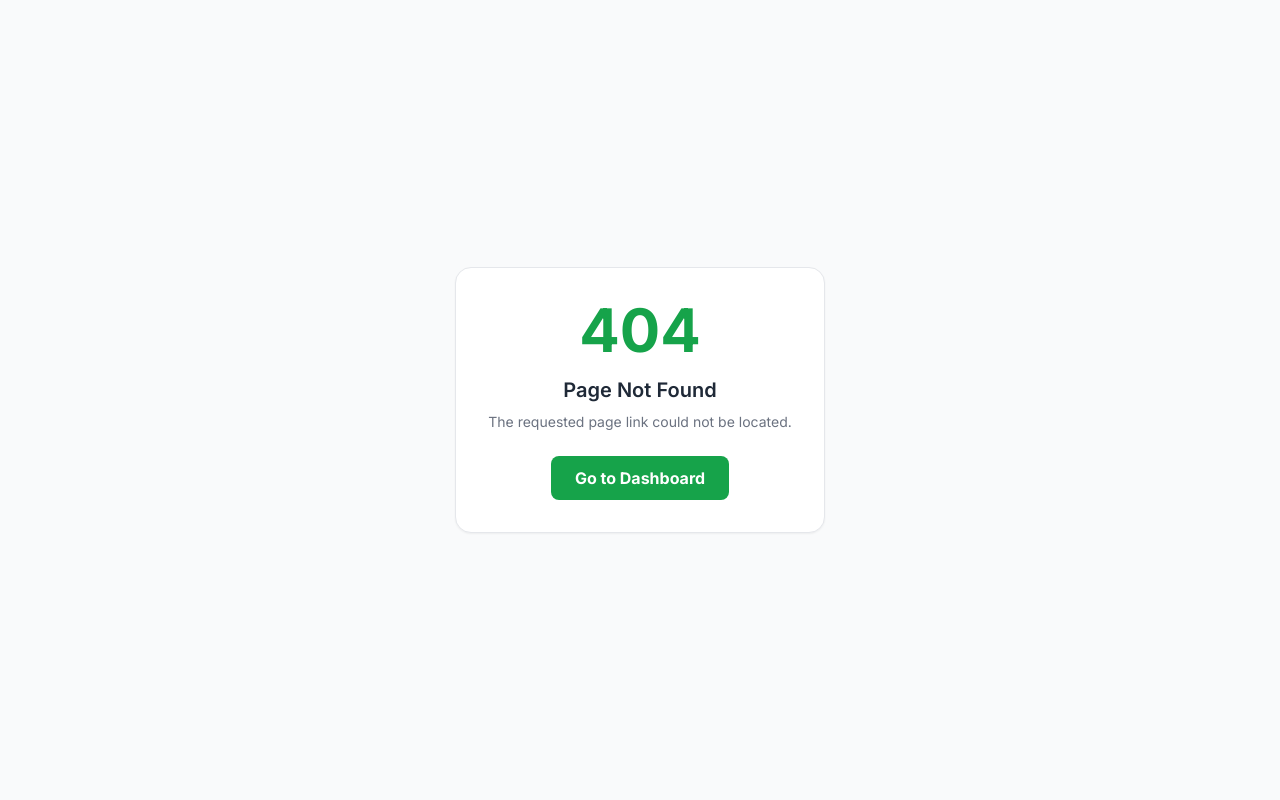
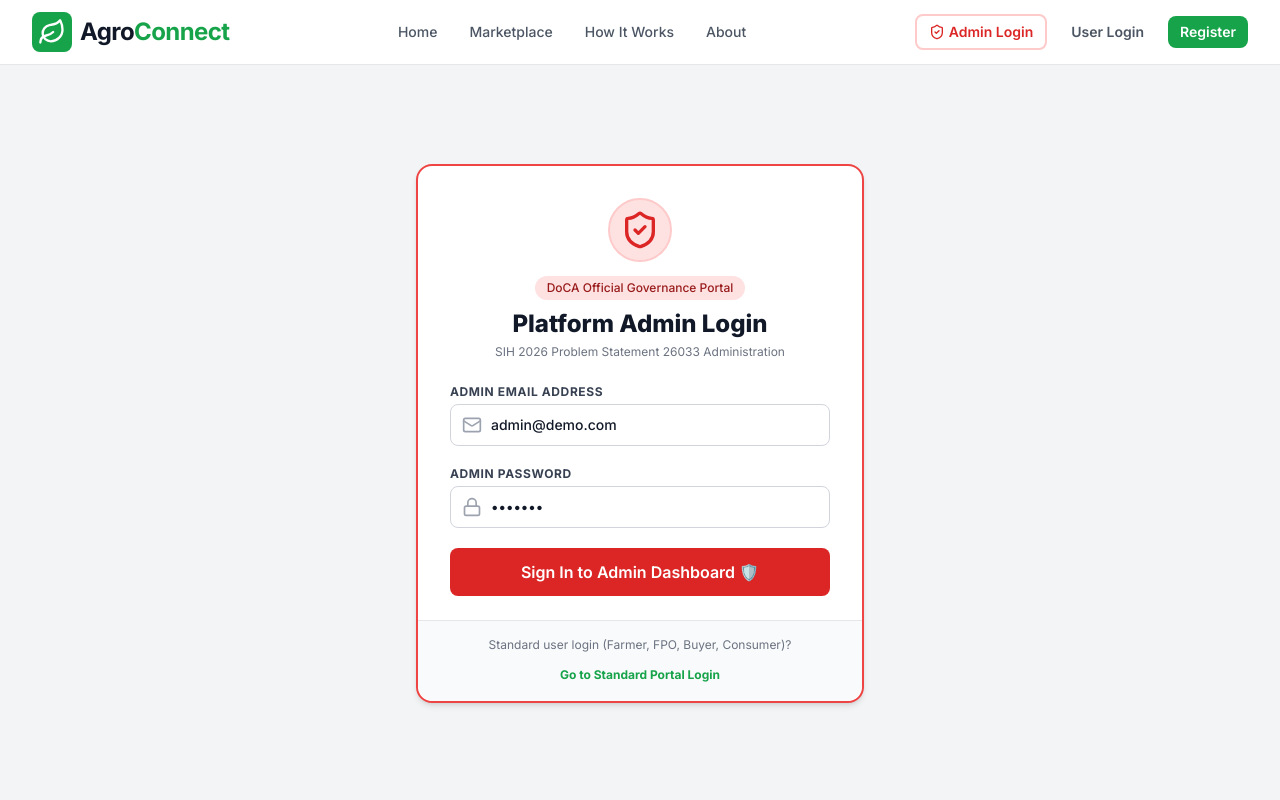
Before and after one commit to lokendrakkumar01/KisanDirect, a React (Vite) app in the folder client/: page /admin/login in a window 1280 px wide. Before the commit this address had no page. Shown: the top 800 px of the page. Built offline with nearby package versions, Linux system fonts and the light colour scheme.

Commit message:
Add dedicated Admin Login page at /admin/login and Admin Login navigation button

```diff
--- a/client/src/components/layout/PublicNav.jsx
+++ b/client/src/components/layout/PublicNav.jsx
@@ -1,8 +1,9 @@
 import React, { useState } from 'react';
 import { Link, useLocation } from 'react-router-dom';
-import { Menu, X } from 'lucide-react';
+import { Menu, X, ShieldCheck } from 'lucide-react';
 import { Logo } from './Logo';
 import { Button } from '../ui/Button';
+
 export const PublicNav = () => {
     const [isMobileMenuOpen, setIsMobileMenuOpen] = useState(false);
     const location = useLocation();
@@ -10,12 +11,12 @@ export const PublicNav = () => {
         { name: 'Home', path: '/' },
         { name: 'Marketplace', path: '/marketplace' },
         { name: 'How It Works', path: '/how-it-works' },
-        { name: 'For Farmers', path: '/for-farmers' },
-        { name: 'For Buyers', path: '/for-buyers' },
         { name: 'About', path: '/about' },
     ];
     const isActive = (path) => location.pathname === path;
-    return (<nav className="bg-white border-b border-gray-200 sticky top-0 z-50">
+
+    return (
+        <nav className="bg-white border-b border-gray-200 sticky top-0 z-50">
             <div className="max-w-7xl mx-auto px-4 sm:px-6 lg:px-8">
                 <div className="flex justify-between h-16">
                     <div className="flex items-center">
@@ -23,42 +24,73 @@ export const PublicNav = () => {
                     </div>
 
                     <div className="hidden md:flex items-center space-x-8">
-            {navLinks.map((link) => (<Link key={link.name} to={link.path} className={`text-sm font-medium transition-colors ${isActive(link.path) ? 'text-green-600' : 'text-gray-600 hover:text-green-600'}`}>
+                        {navLinks.map((link) => (
+                            <Link
+                                key={link.name}
+                                to={link.path}
+                                className={`text-sm font-medium transition-colors ${isActive(link.path) ? 'text-green-600 font-bold' : 'text-gray-600 hover:text-green-600'}`}
+                            >
                                 {link.name}
-              </Link>))}
+                            </Link>
+                        ))}
                     </div>
 
-          <div className="hidden md:flex items-center space-x-4">
+                    <div className="hidden md:flex items-center space-x-3">
+                        <Link to="/admin/login">
+                            <Button variant="outline" size="sm" className="text-red-600 border-red-200 hover:bg-red-50 font-bold flex items-center gap-1">
+                                <ShieldCheck className="w-4 h-4" /> Admin Login
+                            </Button>
+                        </Link>
                         <Link to="/login">
-              <Button variant="ghost">Login</Button>
+                            <Button variant="ghost" size="sm">User Login</Button>
                         </Link>
                         <Link to="/register">
-              <Button variant="primary">Register</Button>
+                            <Button variant="primary" size="sm">Register</Button>
                         </Link>
                     </div>
 
-          <div className="flex items-center md:hidden">
-            <button onClick={() => setIsMobileMenuOpen(!isMobileMenuOpen)} className="text-gray-500 hover:text-gray-900 focus:outline-none">
+                    <div className="flex items-center md:hidden gap-2">
+                        <Link to="/admin/login">
+                            <Button variant="outline" size="sm" className="text-red-600 border-red-200 px-2 text-xs font-bold">
+                                Admin 🛡️
+                            </Button>
+                        </Link>
+                        <button onClick={() => setIsMobileMenuOpen(!isMobileMenuOpen)} className="text-gray-500 hover:text-gray-900 focus:outline-none p-1">
                             {isMobileMenuOpen ? <X className="h-6 w-6"/> : <Menu className="h-6 w-6"/>}
                         </button>
                     </div>
                 </div>
             </div>
 
-      {isMobileMenuOpen && (<div className="md:hidden bg-white border-b border-gray-200">
+            {isMobileMenuOpen && (
+                <div className="md:hidden bg-white border-b border-gray-200">
                     <div className="px-2 pt-2 pb-3 space-y-1 sm:px-3">
-            {navLinks.map((link) => (<Link key={link.name} to={link.path} className={`block px-3 py-2 rounded-md text-base font-medium ${isActive(link.path) ? 'bg-green-50 text-green-600' : 'text-gray-700 hover:bg-gray-50'}`} onClick={() => setIsMobileMenuOpen(false)}>
+                        {navLinks.map((link) => (
+                            <Link
+                                key={link.name}
+                                to={link.path}
+                                className={`block px-3 py-2 rounded-md text-base font-medium ${isActive(link.path) ? 'bg-green-50 text-green-600 font-bold' : 'text-gray-700 hover:bg-gray-50'}`}
+                                onClick={() => setIsMobileMenuOpen(false)}
+                            >
                                 {link.name}
-              </Link>))}
-            <div className="pt-4 flex flex-col space-y-2 px-3">
+                            </Link>
+                        ))}
+                        <div className="pt-4 flex flex-col space-y-2 px-3 border-t">
+                            <Link to="/admin/login" onClick={() => setIsMobileMenuOpen(false)}>
+                                <Button variant="outline" fullWidth className="text-red-600 border-red-200 font-bold">Admin Login 🛡️</Button>
+                            </Link>
                             <Link to="/login" onClick={() => setIsMobileMenuOpen(false)}>
-                <Button variant="outline" fullWidth>Login</Button>
+                                <Button variant="outline" fullWidth>User Login</Button>
                             </Link>
                             <Link to="/register" onClick={() => setIsMobileMenuOpen(false)}>
-                <Button variant="primary" fullWidth>Register</Button>
+                                <Button variant="primary" fullWidth>Register Account</Button>
                             </Link>
                         </div>
                     </div>
-        </div>)}
-    </nav>);
+                </div>
+            )}
+        </nav>
+    );
 };
+
+export default PublicNav;
--- /dev/null
+++ b/client/src/pages/auth/AdminLoginPage.jsx
@@ -0,0 +1,124 @@
+import React, { useState } from 'react';
+import { Link, useNavigate } from 'react-router-dom';
+import { ShieldCheck, Lock, Mail, ShieldAlert, CheckCircle } from 'lucide-react';
+import { PublicLayout } from '../../components/layout/PublicLayout';
+import { Button } from '../../components/ui/Button';
+import { Badge } from '../../components/ui/Badge';
+import { useAuth, getRoleDashboardPath } from '../../contexts/AuthContext';
+
+export const AdminLoginPage = () => {
+    const [email, setEmail] = useState('admin@demo.com');
+    const [password, setPassword] = useState('demo123');
+    const [error, setError] = useState('');
+    const [isLoading, setIsLoading] = useState(false);
+    const { login } = useAuth();
+    const navigate = useNavigate();
+
+    const handleAdminLogin = async (e) => {
+        e.preventDefault();
+        setError('');
+        setIsLoading(true);
+        try {
+            const loggedUser = await login({ email, password });
+            if (loggedUser.role !== 'admin') {
+                setError('Access Denied. Only authorized Platform Admins can log in here.');
+                setIsLoading(false);
+                return;
+            }
+            navigate(getRoleDashboardPath('admin'));
+        }
+        catch (err) {
+            setError(err.message || 'Failed to login as Admin. Please verify credentials.');
+        }
+        finally {
+            setIsLoading(false);
+        }
+    };
+
+    return (
+        <PublicLayout>
+            <div className="min-h-[calc(100vh-64px)] flex items-center justify-center bg-gray-100 py-12 px-4 sm:px-6 lg:px-8">
+                <div className="w-full max-w-md">
+                    <div className="bg-white p-8 rounded-2xl shadow-md border-2 border-red-500 relative">
+                        {/* Header Banner */}
+                        <div className="text-center mb-6">
+                            <div className="mx-auto w-16 h-16 bg-red-100 text-red-600 rounded-full flex items-center justify-center mb-3 border-2 border-red-200">
+                                <ShieldCheck className="w-10 h-10" />
+                            </div>
+                            <Badge variant="danger" className="text-xs px-3 py-1 mb-2">
+                                DoCA Official Governance Portal
+                            </Badge>
+                            <h2 className="text-2xl font-extrabold text-gray-900">Platform Admin Login</h2>
+                            <p className="text-xs text-gray-500 mt-1">SIH 2026 Problem Statement 26033 Administration</p>
+                        </div>
+
+                        {error && (
+                            <div className="bg-red-50 border border-red-200 text-red-600 px-4 py-3 rounded-lg mb-6 text-sm flex items-center">
+                                <ShieldAlert className="w-5 h-5 mr-2 flex-shrink-0"/> {error}
+                            </div>
+                        )}
+
+                        <form onSubmit={handleAdminLogin} className="space-y-5">
+                            <div>
+                                <label className="block text-xs font-bold text-gray-700 uppercase tracking-wider mb-1">
+                                    Admin Email Address
+                                </label>
+                                <div className="relative">
+                                    <div className="absolute inset-y-0 left-0 pl-3 flex items-center pointer-events-none">
+                                        <Mail className="h-5 w-5 text-gray-400"/>
+                                    </div>
+                                    <input
+                                        type="email"
+                                        required
+                                        value={email}
+                                        onChange={(e) => setEmail(e.target.value)}
+                                        className="block w-full pl-10 pr-3 py-2.5 border border-gray-300 rounded-lg focus:ring-2 focus:ring-red-500 focus:border-red-500 sm:text-sm font-medium"
+                                        placeholder="admin@demo.com"
+                                    />
+                                </div>
+                            </div>
+
+                            <div>
+                                <label className="block text-xs font-bold text-gray-700 uppercase tracking-wider mb-1">
+                                    Admin Password
+                                </label>
+                                <div className="relative">
+                                    <div className="absolute inset-y-0 left-0 pl-3 flex items-center pointer-events-none">
+                                        <Lock className="h-5 w-5 text-gray-400"/>
+                                    </div>
+                                    <input
+                                        type="password"
+                                        required
+                                        value={password}
+                                        onChange={(e) => setPassword(e.target.value)}
+                                        className="block w-full pl-10 pr-3 py-2.5 border border-gray-300 rounded-lg focus:ring-2 focus:ring-red-500 focus:border-red-500 sm:text-sm font-medium"
+                                        placeholder="••••••••"
+                                    />
+                                </div>
+                            </div>
+
+                            <Button
+                                type="submit"
+                                fullWidth
+                                size="lg"
+                                isLoading={isLoading}
+                                className="bg-red-600 hover:bg-red-700 text-white font-bold"
+                            >
+                                Sign In to Admin Dashboard 🛡️
+                            </Button>
+                        </form>
+
+                        <div className="mt-6 pt-4 border-t border-gray-200 bg-gray-50 -mx-8 -mb-8 p-4 rounded-b-2xl text-center">
+                            <p className="text-xs text-gray-500 mb-2">Standard user login (Farmer, FPO, Buyer, Consumer)?</p>
+                            <Link to="/login" className="text-xs font-bold text-green-600 hover:underline">
+                                Go to Standard Portal Login
+                            </Link>
+                        </div>
+                    </div>
+                </div>
+            </div>
+        </PublicLayout>
+    );
+};
+
+export default AdminLoginPage;
--- a/client/src/pages/auth/LoginPage.jsx
+++ b/client/src/pages/auth/LoginPage.jsx
@@ -57,7 +57,12 @@ export const LoginPage = () => {
                     <div className="bg-white p-8 rounded-2xl shadow-sm border border-gray-200">
                         <div className="text-center mb-6">
                             <h2 className="text-3xl font-extrabold text-gray-900">Welcome Back</h2>
-                            <p className="text-gray-500 mt-1">Sign in to your AgroConnect Portal</p>
+                            <p className="text-gray-500 mt-1">Sign in to your AgroConnect Account</p>
+                            <div className="mt-3">
+                                <Link to="/admin/login" className="inline-flex items-center text-xs font-bold text-red-600 bg-red-50 border border-red-200 px-3 py-1.5 rounded-full hover:bg-red-100 transition">
+                                    <ShieldCheck className="w-4 h-4 mr-1" /> Dedicated Platform Admin Login Portal &rarr;
+                                </Link>
+                            </div>
                         </div>
 
                         {/* Clear Selected Role Banner */}
--- a/client/src/routes/AppRouter.jsx
+++ b/client/src/routes/AppRouter.jsx
@@ -13,6 +13,7 @@ import { HowItWorksPage } from '../pages/public/HowItWorksPage';
 import { AboutPage } from '../pages/public/AboutPage';
 import { LoginPage } from '../pages/auth/LoginPage';
 import { RegisterPage } from '../pages/auth/RegisterPage';
+import { AdminLoginPage } from '../pages/auth/AdminLoginPage';
 
 // Farmer Pages
 import { FarmerDashboard } from '../pages/farmer/FarmerDashboard';
@@ -94,6 +95,7 @@ export const AppRouter = () => {
                     <Route path="/how-it-works" element={<HowItWorksPage />}/>
                     <Route path="/about" element={<AboutPage />}/>
                     <Route path="/login" element={<LoginPage />}/>
+                    <Route path="/admin/login" element={<AdminLoginPage />}/>
                     <Route path="/register" element={<RegisterPage />}/>
                 </Route>
 
```
Lines whose indentation alone changed are shown as unchanged.
